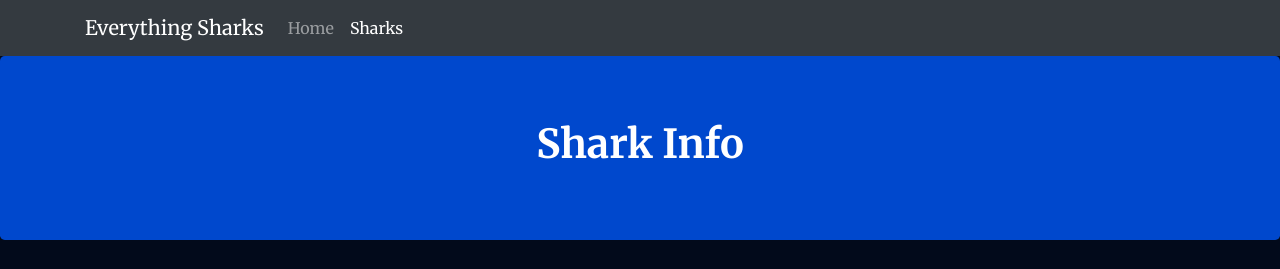
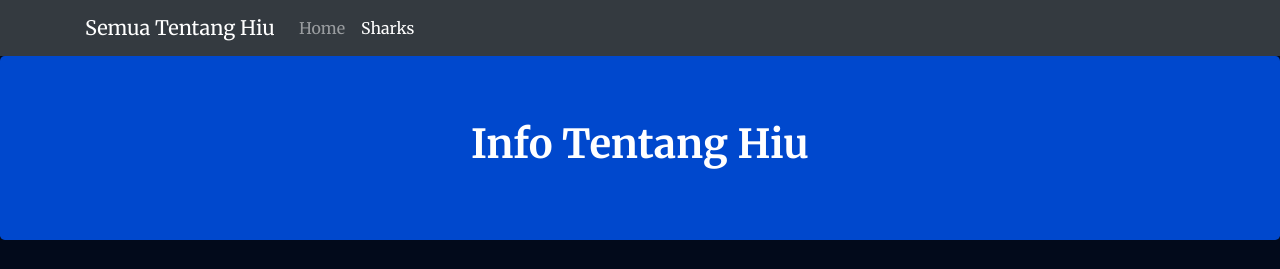
Before and after one commit to jibon777/nodejs-shark, a website: page views/sharks.html in a window 1280 px wide. Shown: the top 269 px of the page. Drawn offline with nearby package versions, Linux system fonts and the light colour scheme.

Commit message:
change shark

```diff
--- a/views/sharks.html
+++ b/views/sharks.html
@@ -12,7 +12,7 @@
 <nav class="navbar navbar-dark bg-dark navbar-static-top navbar-expand-md">
     <div class="container">
         <button type="button" class="navbar-toggler collapsed" data-toggle="collapse" data-target="#bs-example-navbar-collapse-1" aria-expanded="false"> <span class="sr-only">Toggle navigation</span>
-        </button> <a class="navbar-brand" href="/">Everything Sharks</a>
+        </button> <a class="navbar-brand" href="/">Semua Tentang Hiu</a>
         <div class="collapse navbar-collapse" id="bs-example-navbar-collapse-1">
             <ul class="nav navbar-nav mr-auto">
                 <li class="nav-item"><a href="/" class="nav-link">Home</a>
@@ -24,7 +24,7 @@
     </div>
 </nav>
 <div class="jumbotron text-center">
-    <h1>Shark Info</h1>
+    <h1>Info Tentang Hiu</h1>
 </div>
 <div class="container">
     <div class="row">
```
